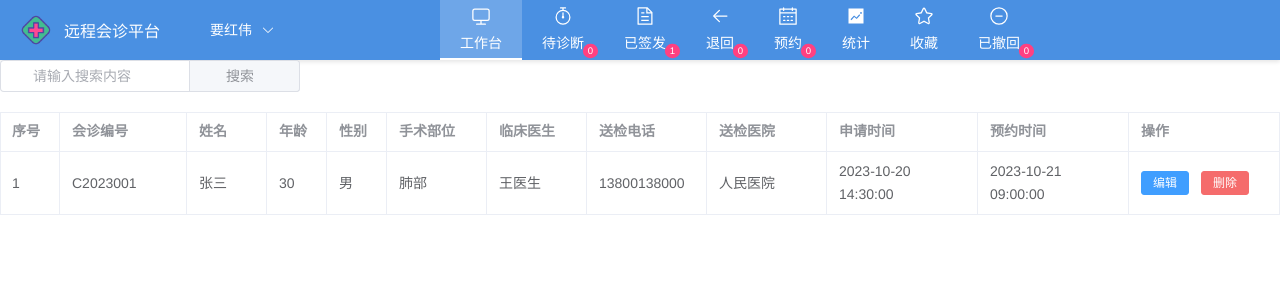
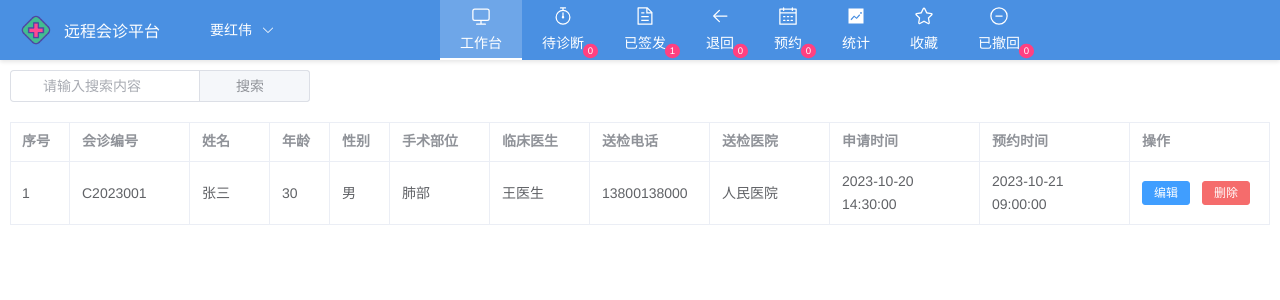
Before and after one commit to HBUzxl/Expert_System, a Vue app: page /appointment in a window 1280 px wide. Shown: the top 300 px of the page. Built offline with nearby package versions, Linux system fonts and the light colour scheme.

Commit message:
修改预约页面样式

```diff
--- a/src/views/Appointment/index.vue
+++ b/src/views/Appointment/index.vue
@@ -132,7 +132,7 @@
 
   <style scoped>
   .appointment {
-    padding: 0px;
+    padding: 10px;
   }
 
   .operation-bar {
```
